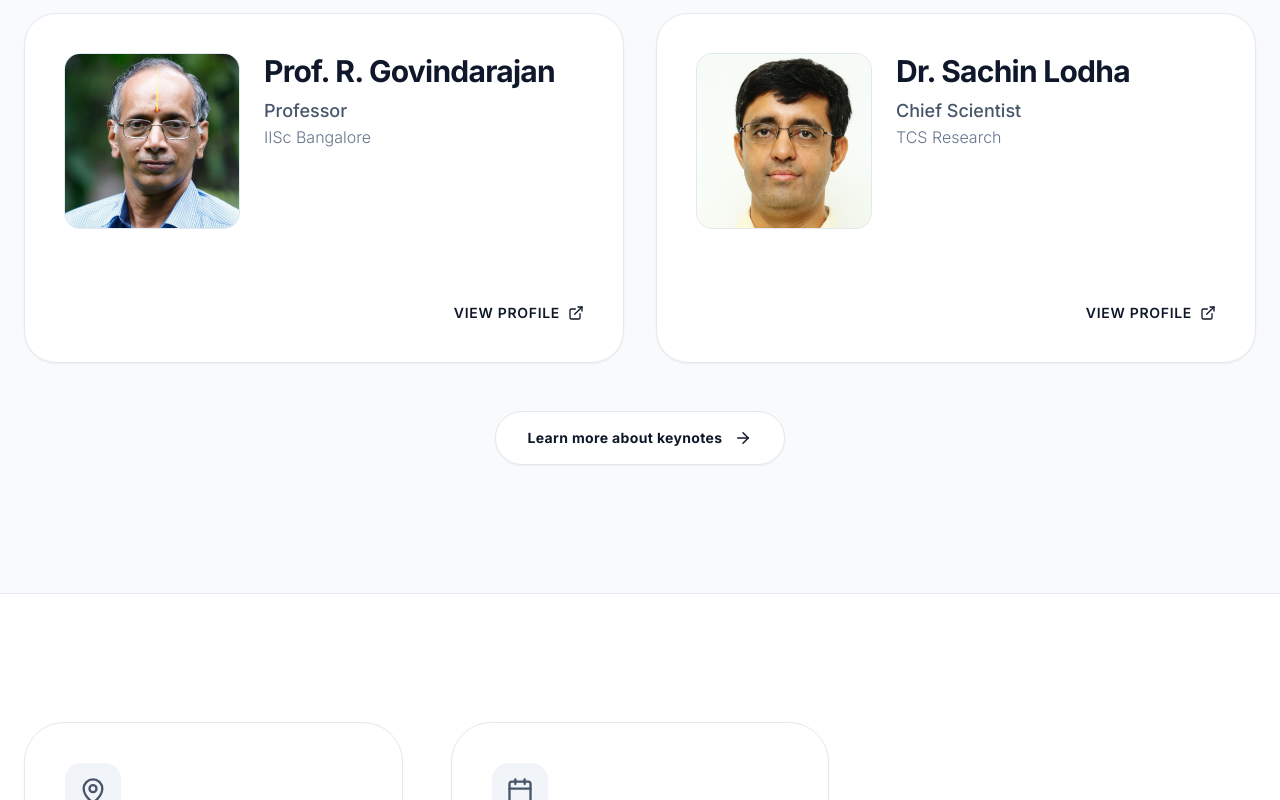
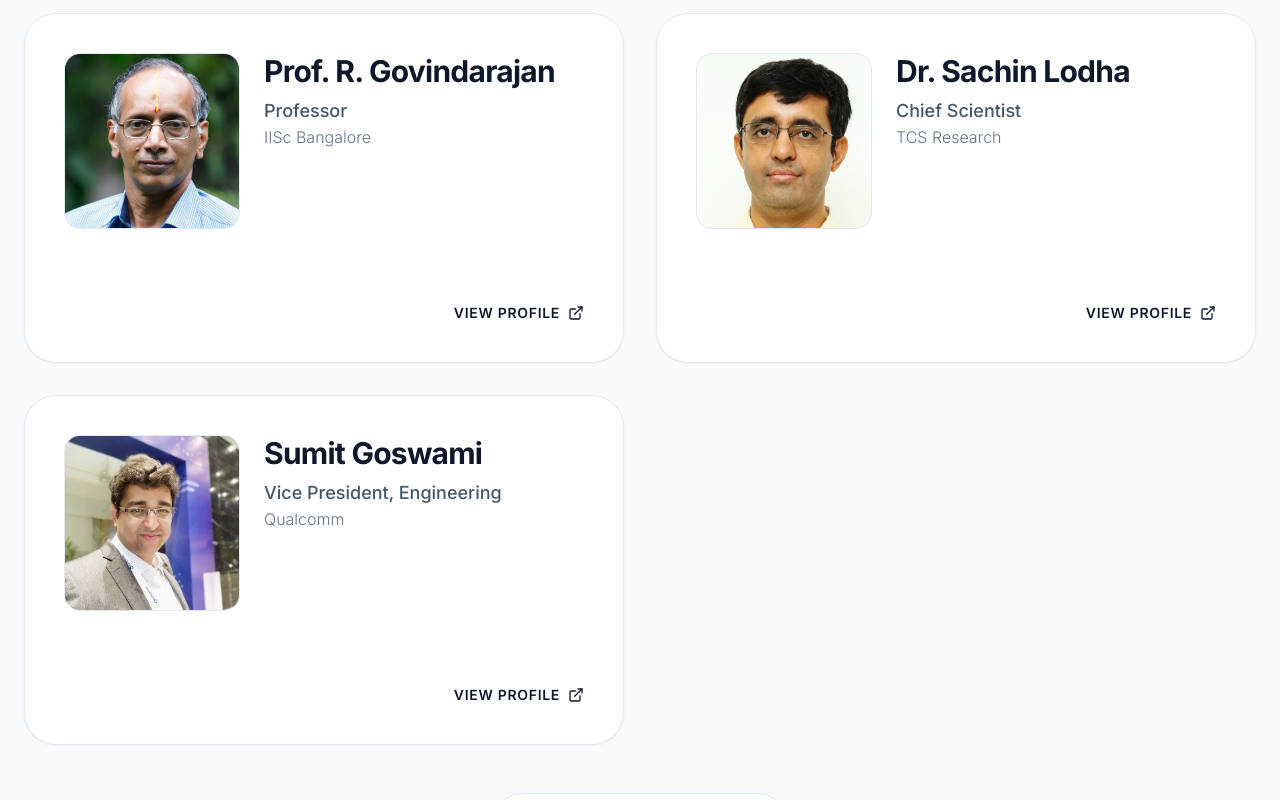
Before and after one commit to encodedCoder/syntacs2026, a Next.js app: page / in a window 1280 px wide. Shown: the part 4933-5733 px from the top of the page. Built offline with nearby package versions, Linux system fonts and the light colour scheme.

Commit message:
feat: add Sumit Goswami as keynote speaker

```diff
--- a/src/data/speakers.ts
+++ b/src/data/speakers.ts
@@ -28,5 +28,19 @@ export const speakers = [
             "True to Tata spirit, Sachin Lodha has been involved in several community activities. For example, he is a member of ACM India Council and COMSNETS Association. He was a member of the Cyber4AI Task Force constituted by Principal Scientific Advisor to Government of India, a Steering Committee member for India wide Lightweight Cipher Design Challenge, a Working Group member for drafting the guidelines on “Anonymization of Data” under the project “e-Governance Standards and Guidelines” by MeitY, etc.",
             "Sachin Lodha graduated with a B.Tech. in Computer Science and Engineering from IIT Bombay and received his Ph.D. in Computer Science from Rutgers University, USA in 2002. He has been with TCS Innovation Labs in Pune ever since then. He is the first recipient of the TCS Distinguished Scientist Award for his sustained and high-impact contributions to research and business."
         ]
+    },
+    {
+        name: "Sumit Goswami",
+        role: "Vice President, Engineering",
+        org: "Qualcomm",
+        link: "https://www.linkedin.com/in/sumit-goswami-0614342/",
+        linkText: "View Profile",
+        image: "/speakers/sumit.jpg",
+        icon: Linkedin,
+        bio: [
+            "Sumit Goswami is Vice President, Engineering at Qualcomm, bringing expertise in hardware engineering and design automation within the semiconductor industry. Their background demonstrates versatile expertise across engineering leadership, hardware application, EDA methodologies, and physical design. Sumit has a proven ability to lead teams, manage projects, and collaborate with internal and external stakeholders.",
+            "Within Qualcomm's engineering environment, Sumit has progressed through various roles, including Senior Director, Engineering, and Director, Engineering. They have been responsible for delivering EDA solutions, leading hardware application engineering teams, and driving industry-academia partnerships. Sumit has also managed teams responsible for system design, circuit design, and post-silicon aspects of Qualcomm power management solutions.",
+            "Prior to Qualcomm, Sumit held positions at Intel, including Technical Lead and Manager, Cbd Design Automation. Earlier in their career, Sumit was a Senior RnD Engineer at Synopsys, contributing to the definition of Synopsys tool-based RTL2GDSII baseline flows, which were deployed to semiconductor design houses and foundry reference flows."
+        ]
     }
 ];
```
Also changed, not shown: public/speakers/sumit.jpg (added).
